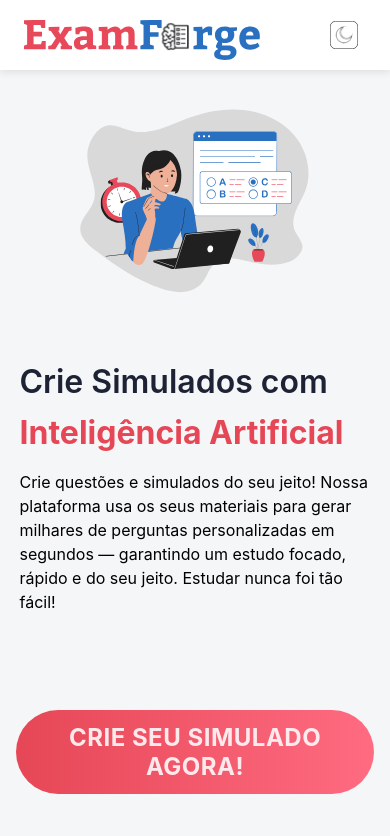
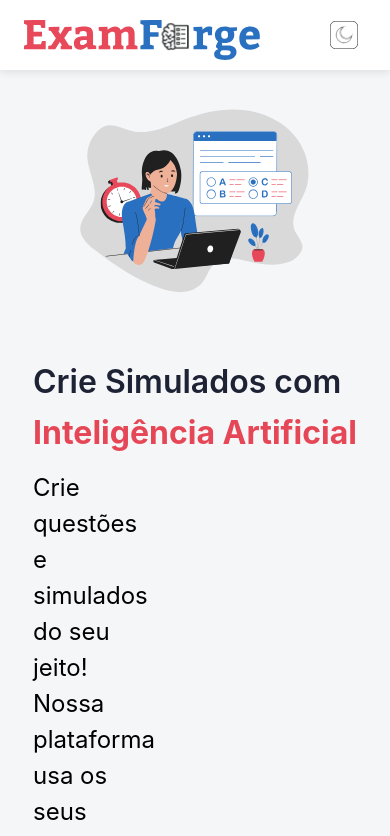
Before and after one commit to Gabriel-marques-araujo/ExamForge, a React (Vite) app in the folder Frontend/: page / in a window 390 px wide. Shown: the top 836 px of the page. Built offline with nearby package versions, Linux system fonts and the light colour scheme.

Commit message:
ajustes no layout da home

```diff
--- a/Frontend/package.json
+++ b/Frontend/package.json
@@ -16,7 +16,7 @@
     "lucide-react": "^0.553.0",
     "react": "^19.1.1",
     "react-dom": "^19.1.1",
-    "react-router-dom": "^7.9.5"
+    "react-router-dom": "^7.9.6"
   },
   "devDependencies": {
     "@eslint/js": "^9.36.0",
--- a/Frontend/src/App.css
+++ b/Frontend/src/App.css
@@ -2,18 +2,10 @@ body {
   margin: 0;
   font-family: "Inter", sans-serif;
   overflow-x: hidden;
+  background-color: #ffffff;
 }
 
-.container {
-  display: flex;
-  flex-direction: row;
-  justify-content: center;
-  align-items: center;
-  width: 100vw;
-  padding: 0;
-  margin: 0;
-}
-
+/* Blur - o efeito de desfoque quando um modal ta aberto.*/
 .blur {
   filter: blur(5px);
   transition: filter 0.2s ease;
@@ -33,13 +25,30 @@ main.blur::after,
   z-index: 900;
 }
 
+main {
+  width: 100%;
+  margin: 0;
+  padding: 0;
+}
+
+
+/* O Layout da pagina principal */
+.container {
+  display: flex;
+  flex-direction: row;
+  justify-content: center;
+  align-items: center;
+  width: 100%;
+  padding: 0;
+  margin: 0;
+}
+
 .text-area {
   max-width: 39vw;
   margin: 0;
   padding: 5rem 6rem 7rem 2rem;
   text-align: left;
   color: #1D2234;
-  font-family: inter, sans-serif;
   opacity: 0;
   transform: translateY(20px);
   animation: fadeInUp 0.8s forwards;
@@ -50,17 +59,6 @@ main.blur::after,
   font-size: 3.45rem;
   font-weight: 600;
   margin-bottom: 0.2rem;
-}
-
-input[type=number]::-webkit-inner-spin-button,
-input[type=number]::-webkit-outer-spin-button {
-  -webkit-appearance: none;
-  margin: 0;
-}
-
-
-body.dark .title{
-  color: rgba(255, 255, 255, 0.87);
 }
 
 .title2 {
@@ -75,9 +73,19 @@ body.dark .title{
   font-weight: 400;
   margin-bottom: 1rem;
   max-width: 30vw;
-  color: white;
+  color: black;
 }
 
+/* Modo escuro */
+body.dark .title {
+  color: rgba(255, 255, 255, 0.87);
+}
+
+body.dark .subtitle {
+  color: rgba(255, 255, 255, 0.75);
+}
+
+/* A imagem */
 .image-area {
   padding: 6rem 2rem 4rem 6rem;
   opacity: 0;
@@ -88,27 +96,25 @@ body.dark .title{
 
 .books-image {
   height: 35rem;
+    width: auto;
 }
 
+/* Botao principal */
 .start-button {
-  background: linear-gradient(90deg, #E64756, #ff6b81);
+  background: linear-gradient(90deg, #E64756);
   color: rgba(255, 255, 255, 0.87);
-  font-family: inter, sans-serif;
+  font-family: Inter, sans-serif;
   font-weight: 700;
   letter-spacing: .5px;
-
   padding: 1.4rem 3rem;
   border-radius: 50px;
   font-size: 2.25rem;
-
   border: none;
   cursor: pointer;
   display: block;
   margin: 1rem auto 2rem auto;
-
   width: fit-content;
   transition: transform .2s ease, box-shadow .2s ease;
-
   opacity: 0;
   transform: translateY(20px);
   animation: fadeInUp 0.8s forwards;
@@ -128,44 +134,7 @@ body.dark .start-button {
   transform: scale(0.97);
 }
 
-.modal {
-  position: fixed;
-  top: 50%;
-  left: 50%;
-  transform: translate(-50%, -50%);
-  z-index: 10000;
-  background-color: #fff;
-  border-radius: 18px;
-  box-shadow: 0 8px 25px rgba(0, 0, 0, 0.15);
-  padding: 2rem;
-  max-width: 600px;
-  width: 90%;
-
-  opacity: 0;
-  animation: fadeInUp 0.5s forwards;
-}
-
-.modal input[type="file"] {
-  display: block;
-  margin: 1rem 0;
-}
-
-.modal button {
-  background-color: #e64756;
-  color: #fff;
-  border: none;
-  padding: 0.9rem 2rem;
-  border-radius: 10px;
-  font-weight: 600;
-  cursor: pointer;
-  transition: all 0.2s ease;
-  margin-right: 0.5rem;
-}
-
-.modal button:hover {
-  transform: scale(1.05);
-}
-
+/* Animaçao da pagina */
 @keyframes fadeInUp {
   to {
     opacity: 1;
@@ -173,6 +142,7 @@ body.dark .start-button {
   }
 }
 
+/* RESPONSIVO */
 @media (max-width: 1200px) {
   .container {
     flex-direction: column-reverse;
@@ -183,11 +153,6 @@ body.dark .start-button {
   .text-area {
     max-width: 90vw;
     padding: 2rem;
-  }
-
-  .subtitle {
-    max-width: 100%;
-    font-size: 1.2rem;
   }
 
   .image-area {
@@ -217,10 +182,6 @@ body.dark .start-button {
     font-size: 2rem;
   }
 
-  .subtitle {
-    font-size: 1rem;
-  }
-
   .books-image {
     height: 15rem;
   }
@@ -231,233 +192,3 @@ body.dark .start-button {
     margin: 0 1rem 1rem 1rem;
   }
 }
-
-.container {
-  display: flex;
-  flex-direction: row;
-  justify-content: center;
-  align-items: center;
-  width: 100vw;
-  padding: 0;
-  margin: 0;
-
-}
-
-.blur {
-  filter: blur(5px);
-  transition: filter 0.2s ease;
-  pointer-events: none;
-  position: relative;
-}
-
-main.blur::after,
-.navbar.blur::after {
-  content: '';
-  position: fixed;
-  top: 0;
-  left: 0;
-  width: 100vw;
-  height: 100vh;
-  background-color: rgba(0,0,0,0);
-  z-index: 900;
-}
-
-.text-area {
-  max-width: 39vw;
-  margin: 0;
-  padding: 5rem 6rem 7rem 2rem;
-  text-align: left;
-  color: #1D2234;
-  font-family: inter, sans-serif;
-  opacity: 0;
-  transform: translateY(20px);
-  animation: fadeInUp 0.8s forwards;
-  animation-delay: 0.2s;
-
-}
-
-.title {
-  font-size: 3.45rem;
-  font-weight: 600;
-  margin-bottom: 0.2rem;
-}
-
-input[type=number]::-webkit-inner-spin-button,
-input[type=number]::-webkit-outer-spin-button {
-  -webkit-appearance: none;
-  margin: 0;
-}
-
-
-body.dark .title{
-  color: rgba(255, 255, 255, 0.87);
-}
-
-.title2 {
-  font-size: 5rem;
-  font-weight: 700;
-  margin-bottom: 0.8rem;
-  color: #E64756;
-}
-
-.subtitle {
-  font-size: 1.5rem;
-  font-weight: 400;
-  margin-bottom: 1rem;
-  max-width: 30vw;
-  color: black;
-}
-
-.image-area {
-  padding: 6rem 2rem 4rem 6rem;
-  opacity: 0;
-  transform: translateY(20px);
-  animation: fadeInUp 0.8s forwards;
-  animation-delay: 0.4s;
-}
-
-.books-image {
-  height: 45rem;
-}
-
-.start-button {
-  background: linear-gradient(90deg, #E64756, #ff6b81);
-  color: rgba(255, 255, 255, 0.87);
-  font-family: inter, sans-serif;
-  font-weight: 700;
-  letter-spacing: .5px;
-
-  padding: 1.4rem 3rem;
-  border-radius: 50px;
-  font-size: 2.25rem;
-
-  border: none;
-  cursor: pointer;
-  display: block;
-  margin: 1rem auto 2rem auto;
-
-  width: fit-content;
-  transition: transform .2s ease, box-shadow .2s ease;
-
-  opacity: 0;
-  transform: translateY(20px);
-  animation: fadeInUp 0.8s forwards;
-  animation-delay: 0.6s;
-}
-
-body.dark .start-button {
-  background: linear-gradient(90deg, #e72a3d, #E64756);
-}
-
-.start-button:hover {
-  transform: translateY(-3px) scale(1.05);
-  box-shadow: 0px 16px 32px rgba(230, 71, 86, 0.4);
-}
-
-.start-button:active {
-  transform: scale(0.97);
-}
-
-.modal {
-  position: fixed;
-  top: 50%;
-  left: 50%;
-  transform: translate(-50%, -50%);
-  z-index: 10000;
-  background-color: #fff;
-  border-radius: 18px;
-  box-shadow: 0 8px 25px rgba(0, 0, 0, 0.15);
-  padding: 2rem;
-  max-width: 600px;
-  width: 90%;
-
-  opacity: 0;
-  animation: fadeInUp 0.5s forwards;
-}
-
-.modal input[type="file"] {
-  display: block;
-  margin: 1rem 0;
-}
-
-.modal button {
-  background-color: #e64756;
-  color: #fff;
-  border: none;
-  padding: 0.9rem 2rem;
-  border-radius: 10px;
-  font-weight: 600;
-  cursor: pointer;
-  transition: all 0.2s ease;
-  margin-right: 0.5rem;
-}
-
-.modal button:hover {
-  transform: scale(1.05);
-}
-
-@keyframes fadeInUp {
-  to {
-    opacity: 1;
-    transform: translateY(0);
-  }
-}
-
-@media (max-width: 1200px) {
-  .container {
-    flex-direction: column-reverse;
-    text-align: center;
-    padding: 4rem 0;
-  }
-
-  .text-area {
-    max-width: 90vw;
-    padding: 2rem;
-  }
-
-  .subtitle {
-    max-width: 100%;
-    font-size: 1.2rem;
-  }
-
-  .image-area {
-    padding: 2rem;
-  }
-
-  .books-image {
-    height: 20rem;
-  }
-
-  .title, .title2 {
-    font-size: 2.5rem;
-  }
-
-  .start-button {
-    font-size: 1.8rem;
-    padding: 1rem 2rem;
-  }
-}
-
-@media (max-width: 600px) {
-  .text-area, .image-area {
-    padding: 1rem;
-  }
-
-  .title, .title2 {
-    font-size: 2rem;
-  }
-
-  .subtitle {
-    font-size: 1rem;
-  }
-
-  .books-image {
-    height: 15rem;
-  }
-
-  .start-button {
-    font-size: 1.5rem;
-    padding: 0.8rem 1.5rem;
-    margin: 0 1rem 1rem 1rem;
-  }
-}
--- a/Frontend/src/App.tsx
+++ b/Frontend/src/App.tsx
@@ -1,4 +1,4 @@
-import React, { useState } from 'react';
+import React, { useState, useEffect } from 'react';
 import './App.css';
 import NavBar from './Components/NavBar/NavBar';
 import FilesModal from './Components/FilesModal/FilesModal';
@@ -11,6 +11,14 @@ function App() {
   const [darkMode, setDarkMode] = useState(() => {
     return localStorage.getItem("theme") === "dark";
   });
+
+  useEffect(() => {
+    if (darkMode) {
+      document.body.classList.add("dark");
+    } else {
+      document.body.classList.remove("dark");
+    }
+  }, [darkMode]);
 
   return (
     <>
@@ -31,9 +39,12 @@ function App() {
               src={darkMode ? "/logo2-dark.svg" : "/logo2.svg"}
               alt="aluna com computador pensando em questionários"
               className="books-image"
+
             />
           </div>
+
         </div>
+
 
         <button className="start-button" onClick={() => setIsFilesModalOpen(true)}>
           CRIE SEU SIMULADO AGORA!
```
Also changed, not shown: 1 other file (tests, documents, lock files or other folders).
